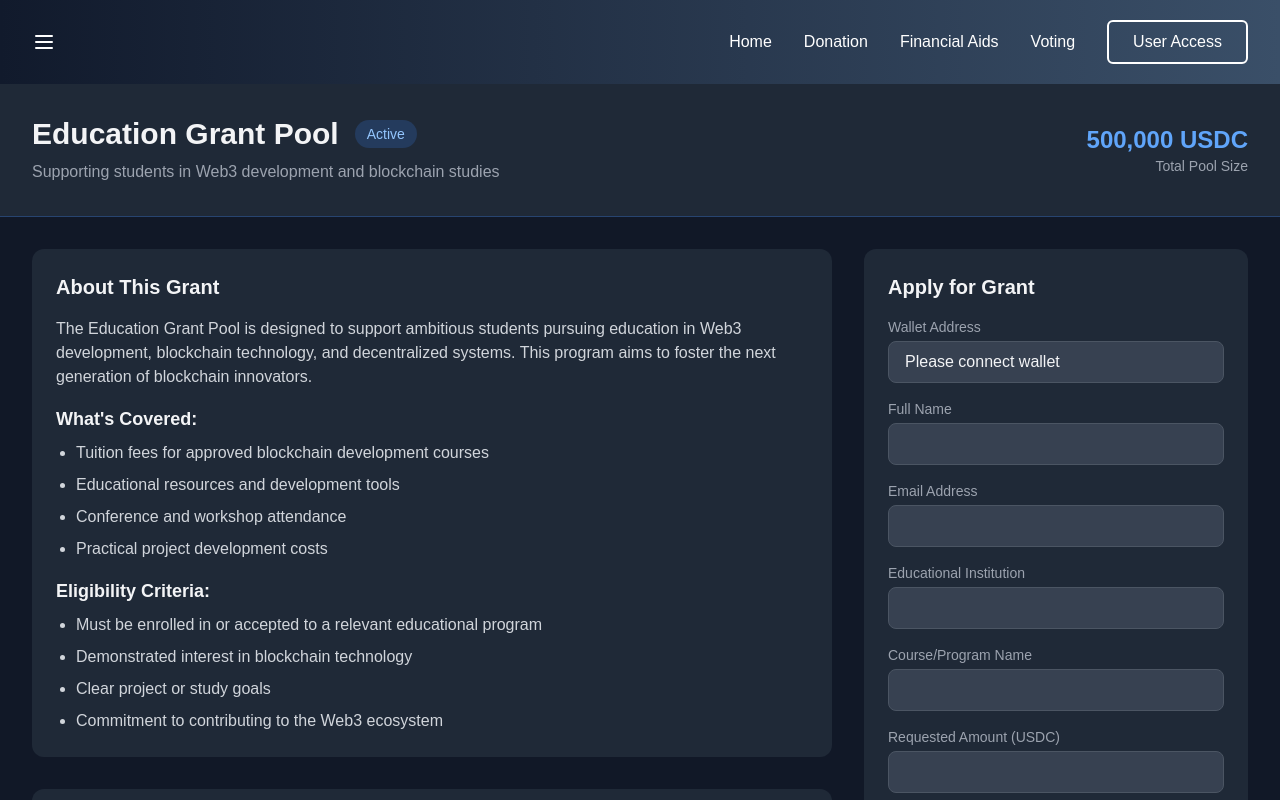
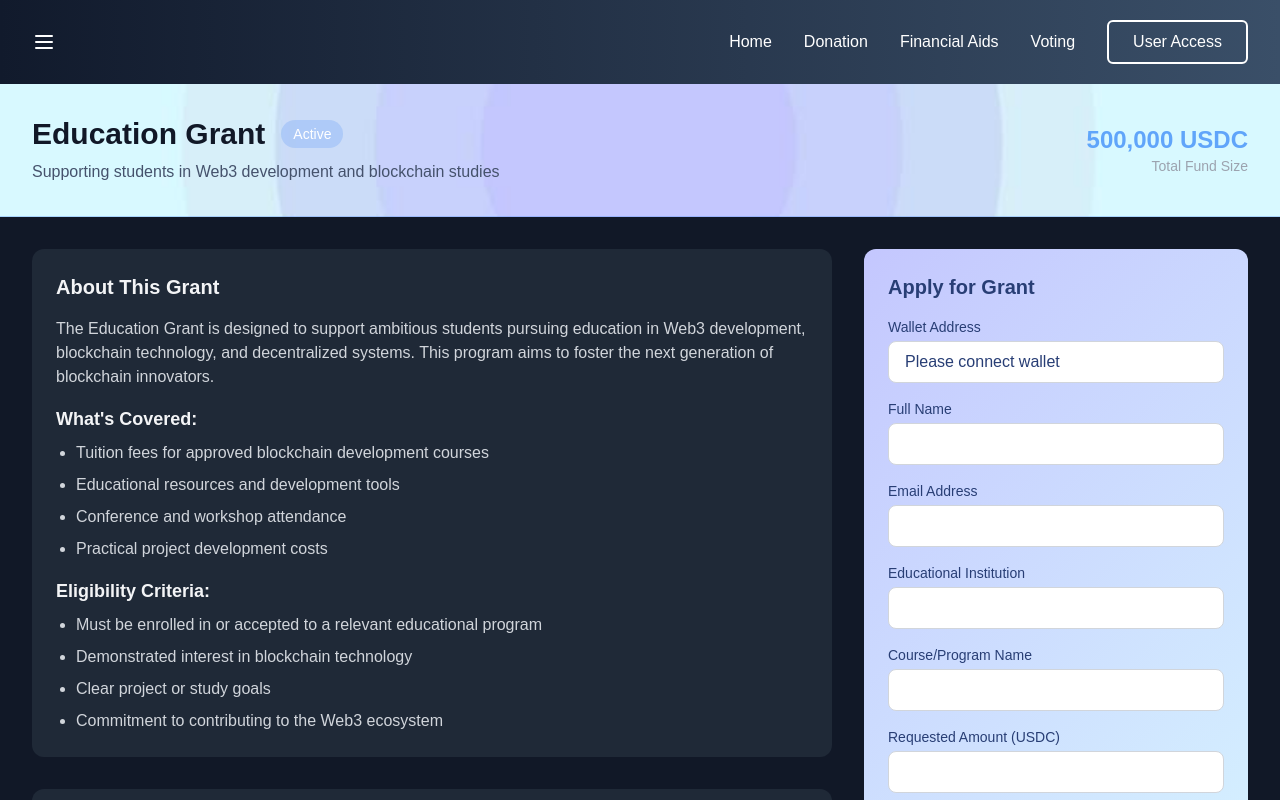
Before and after one commit to kaii3677/thaifundify, a Next.js app in the folder thaifundify/: page /financialdetails in a window 1280 px wide. Shown: the top 800 px of the page. Built offline with nearby package versions, Linux system fonts and the light colour scheme.

Commit message:
financial

```diff
--- a/thaifundify/app/financialdetails/page.tsx
+++ b/thaifundify/app/financialdetails/page.tsx
@@ -6,27 +6,37 @@ const EducationGrantPool: React.FC = () => {
 
 
      {/* Project Header */}
-      <div className="bg-gray-800 border-b border-blue-500/30">
+<div
+  className="bg-cover bg-center border-b border-blue-500/30"
+  style={{ backgroundImage: `url('/financialbg.jpg')` }}
+>
   <div className="max-w-7xl mx-auto px-4 sm:px-6 lg:px-8 py-8">
     <div className="flex items-center justify-between">
       <div>
         <div className="flex items-center space-x-4">
-                <h1 className="text-3xl font-bold">Education Grant Pool</h1>
-                <span className="px-3 py-1 bg-blue-500/20 text-blue-300 rounded-full text-sm">
+          <h1
+            className="text-3xl font-bold"
+            style={{ color: "#111827" }} // Updated header text color
+          >
+            Education Grant
+          </h1>
+          <span className="px-3 py-1 bg-blue-500/20 text-white rounded-full text-sm">
             Active
           </span>
         </div>
-              <p className="mt-2 text-gray-400">
+        <p className="mt-2" style={{ color: "#45526C" }}> {/* Updated <p> text color */}
           Supporting students in Web3 development and blockchain studies
         </p>
       </div>
       <div className="text-right">
         <div className="text-2xl font-bold text-blue-400">500,000 USDC</div>
-              <div className="text-sm text-gray-400">Total Pool Size</div>
+        <div className="text-sm text-gray-400">Total Fund Size</div>
       </div>
     </div>
   </div>
 </div>
+
+
 
       {/* Main Content */}
       <div className="max-w-7xl mx-auto px-4 sm:px-6 lg:px-8 py-8">
@@ -38,7 +48,7 @@ const EducationGrantPool: React.FC = () => {
               <h2 className="text-xl font-bold mb-4">About This Grant</h2>
               <div className="prose prose-invert">
                 <p className="text-gray-300">
-                  The Education Grant Pool is designed to support ambitious
+                  The Education Grant is designed to support ambitious
                   students pursuing education in Web3 development, blockchain
                   technology, and decentralized systems. This program aims to foster
                   the next generation of blockchain innovators.
@@ -102,78 +112,134 @@ const EducationGrantPool: React.FC = () => {
 
           {/* Right Column - Application Form */}
           <div className="lg:col-span-1">
-            <div className="bg-gray-800 rounded-xl p-6 sticky top-8">
-              <h2 className="text-xl font-bold mb-4">Apply for Grant</h2>
+  <div
+    className="rounded-xl p-6 sticky top-8"
+    style={{
+      background: "linear-gradient(135deg, #C4C7FE, #D8F9FF)",
+    }}
+  >
+    <h2 className="text-xl font-bold mb-4" style={{ color: "#283E75" }}>
+      Apply for Grant
+    </h2>
     <form className="space-y-4">
       <div>
-                  <label className="block text-sm font-medium text-gray-400 mb-1">
+        <label
+          className="block text-sm font-medium mb-1"
+          style={{ color: "#283E75" }}
+        >
           Wallet Address
         </label>
         <input
           type="text"
-                    className="w-full px-4 py-2 rounded-lg bg-gray-700 border border-gray-600 focus:border-blue-500 focus:ring-1 focus:ring-blue-500"
+          className="w-full px-4 py-2 rounded-lg border border-gray-300 focus:border-blue-500 focus:ring-1 focus:ring-blue-500"
+          style={{
+            backgroundColor: "#FFFFFF",
+            color: "#283E75",
+          }}
           placeholder="0x..."
           readOnly
           value="Please connect wallet"
         />
       </div>
       <div>
-                  <label className="block text-sm font-medium text-gray-400 mb-1">
+        <label
+          className="block text-sm font-medium mb-1"
+          style={{ color: "#283E75" }}
+        >
           Full Name
         </label>
         <input
           type="text"
-                    className="w-full px-4 py-2 rounded-lg bg-gray-700 border border-gray-600 focus:border-blue-500 focus:ring-1 focus:ring-blue-500"
+          className="w-full px-4 py-2 rounded-lg border border-gray-300 focus:border-blue-500 focus:ring-1 focus:ring-blue-500"
+          style={{
+            backgroundColor: "#FFFFFF",
+            color: "#283E75",
+          }}
         />
       </div>
       <div>
-                  <label className="block text-sm font-medium text-gray-400 mb-1">
+        <label
+          className="block text-sm font-medium mb-1"
+          style={{ color: "#283E75" }}
+        >
           Email Address
         </label>
         <input
           type="email"
-                    className="w-full px-4 py-2 rounded-lg bg-gray-700 border border-gray-600 focus:border-blue-500 focus:ring-1 focus:ring-blue-500"
+          className="w-full px-4 py-2 rounded-lg border border-gray-300 focus:border-blue-500 focus:ring-1 focus:ring-blue-500"
+          style={{
+            backgroundColor: "#FFFFFF",
+            color: "#283E75",
+          }}
         />
       </div>
       <div>
-                  <label className="block text-sm font-medium text-gray-400 mb-1">
+        <label
+          className="block text-sm font-medium mb-1"
+          style={{ color: "#283E75" }}
+        >
           Educational Institution
         </label>
         <input
           type="text"
-                    className="w-full px-4 py-2 rounded-lg bg-gray-700 border border-gray-600 focus:border-blue-500 focus:ring-1 focus:ring-blue-500"
+          className="w-full px-4 py-2 rounded-lg border border-gray-300 focus:border-blue-500 focus:ring-1 focus:ring-blue-500"
+          style={{
+            backgroundColor: "#FFFFFF",
+            color: "#283E75",
+          }}
         />
       </div>
       <div>
-                  <label className="block text-sm font-medium text-gray-400 mb-1">
+        <label
+          className="block text-sm font-medium mb-1"
+          style={{ color: "#283E75" }}
+        >
           Course/Program Name
         </label>
         <input
           type="text"
-                    className="w-full px-4 py-2 rounded-lg bg-gray-700 border border-gray-600 focus:border-blue-500 focus:ring-1 focus:ring-blue-500"
+          className="w-full px-4 py-2 rounded-lg border border-gray-300 focus:border-blue-500 focus:ring-1 focus:ring-blue-500"
+          style={{
+            backgroundColor: "#FFFFFF",
+            color: "#283E75",
+          }}
         />
       </div>
       <div>
-                  <label className="block text-sm font-medium text-gray-400 mb-1">
+        <label
+          className="block text-sm font-medium mb-1"
+          style={{ color: "#283E75" }}
+        >
           Requested Amount (USDC)
         </label>
         <input
           type="number"
-                    className="w-full px-4 py-2 rounded-lg bg-gray-700 border border-gray-600 focus:border-blue-500 focus:ring-1 focus:ring-blue-500"
+          className="w-full px-4 py-2 rounded-lg border border-gray-300 focus:border-blue-500 focus:ring-1 focus:ring-blue-500"
+          style={{
+            backgroundColor: "#FFFFFF",
+            color: "#283E75",
+          }}
         />
       </div>
       <div>
-                  <label className="block text-sm font-medium text-gray-400 mb-1">
+        <label
+          className="block text-sm font-medium mb-1"
+          style={{ color: "#283E75" }}
+        >
           Project Description
         </label>
         <textarea
-                    className="w-full px-4 py-2 rounded-lg bg-gray-700 border border-gray-600 focus:border-blue-500 focus:ring-1 focus:ring-blue-500 h-32"
+          className="w-full px-4 py-2 rounded-lg border border-gray-300 focus:border-blue-500 focus:ring-1 focus:ring-blue-500 h-32"
+          style={{
+            backgroundColor: "#FFFFFF",
+            color: "#283E75",
+          }}
         ></textarea>
       </div>
       <div className="pt-4">
         <button
           type="submit"
-                    className="w-full py-2 rounded-lg bg-blue-500 hover:bg-blue-600 transition-colors"
+          className="w-full py-3 rounded-lg bg-gradient-to-r from-[#1F2F59] to-[#1F2F59] text-white font-semibold hover:from-[#253A6B] hover:to-[#253A6B] transition-transform transform hover:scale-105 shadow-lg"
           >
           Submit Application
         </button>
@@ -181,6 +247,7 @@ const EducationGrantPool: React.FC = () => {
     </form>
   </div>
 </div>
+
         </div>
       </div>
     </div>
```
Also changed, not shown: thaifundify/public/financialbg.jpg (added). Lines whose indentation alone changed are shown as unchanged.
